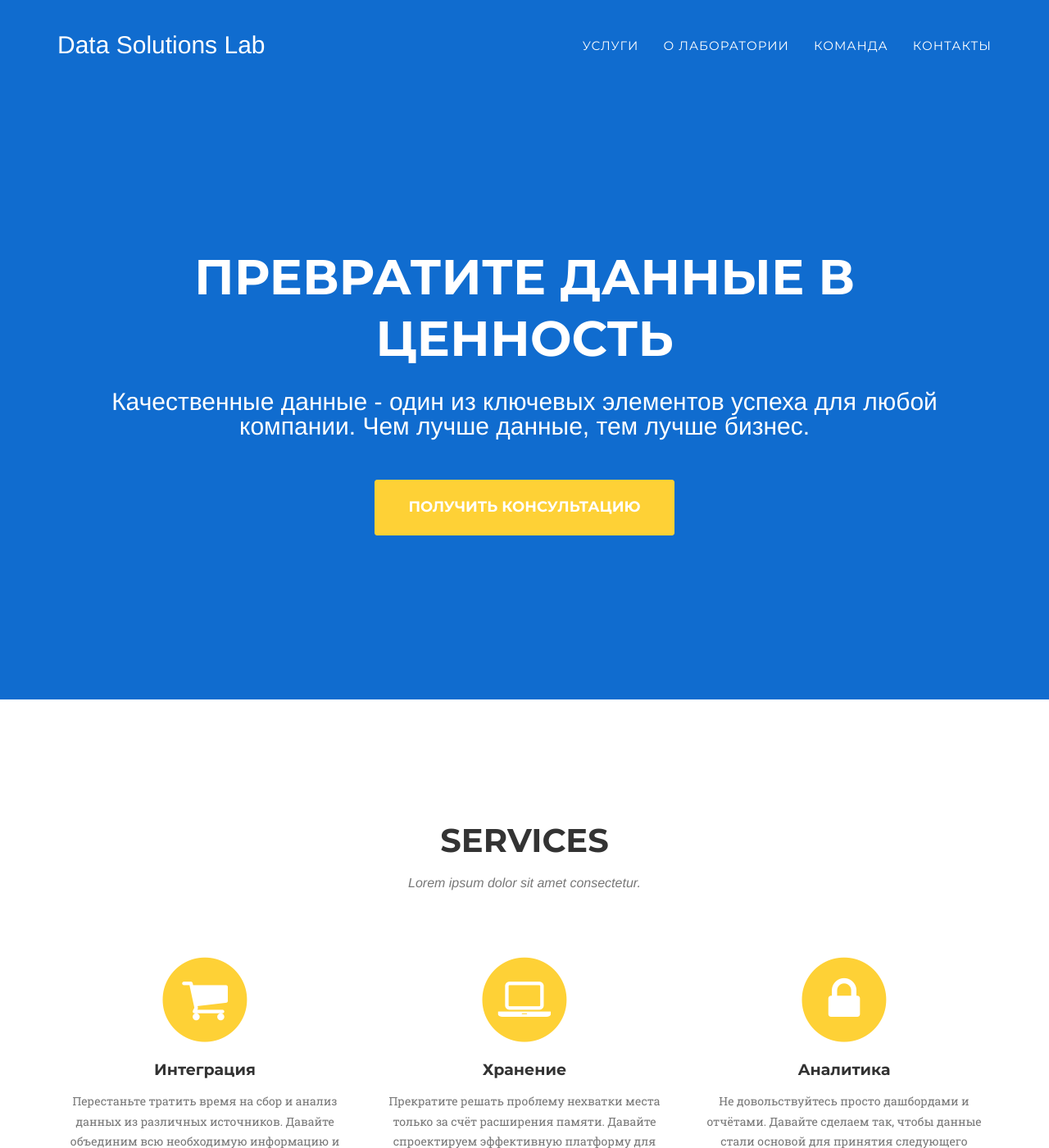
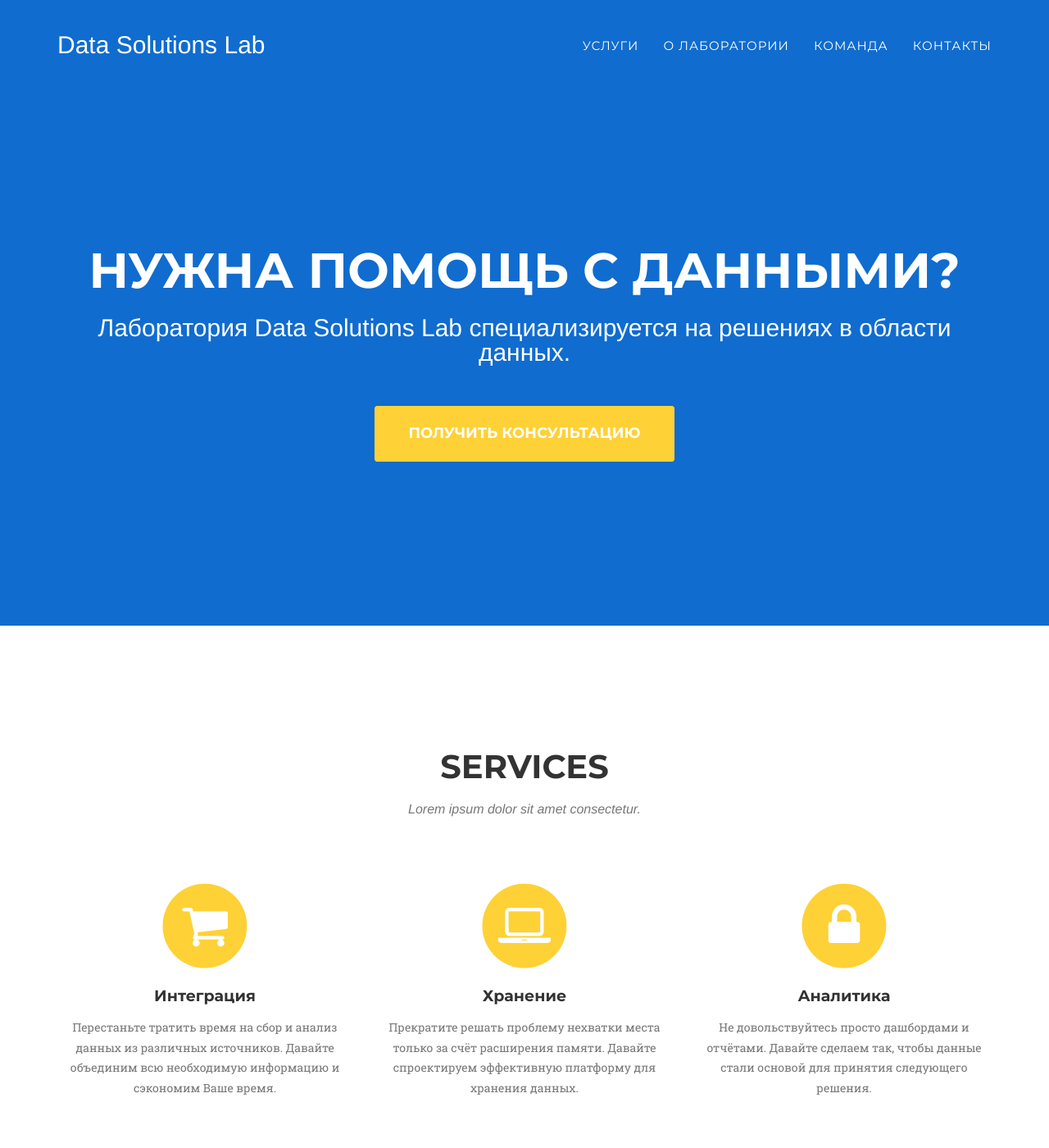
Before and after one commit to techwritex/datasolutionslab, a Jekyll site: the page built from index.html, in a window 1280 px wide and 1400 px high. Shown: the whole window at 82% size. Built offline with Jekyll 4.4.1, drawn with Linux system fonts in a browser that asks for light colours; some web fonts are replaced.

Commit message:
v 0.1.20

```diff
--- a/_includes/css/agency.css
+++ b/_includes/css/agency.css
@@ -326,10 +326,11 @@ header .intro-text .intro-heading {
         /* margin-bottom: 50px; */
         text-transform: uppercase;
         font-family: {{ site.data.template.font.primary }};
-        /* font-size: 75px; */
+        /* font-size: 75px;
+        line-height: 75px;*/
         font-size: 60px;
         font-weight: 700;
-        line-height: 75px;
+        line-height: 60px;
     }
 }
 
--- a/_includes/header.html
+++ b/_includes/header.html
@@ -44,8 +44,8 @@
     <header>
         <div class="container">
             <div class="intro-text">
-                <div class="intro-heading">Превратите данные в ценность</div>
-                <div class="intro-lead-in">Качественные данные - один из ключевых элементов успеха для любой компании. Чем лучше данные, тем лучше бизнес.</div>
+                <div class="intro-heading">Нужна помощь с данными?</div>
+                <div class="intro-lead-in">Лаборатория Data Solutions Lab специализируется на решениях в области данных.</div>
                 <!-- <div class="intro-heading">Превратите Ваши данные в ценность</div> -->
                 <a href="#services" class="page-scroll btn btn-xl">Получить консультацию</a>
             </div>
```
